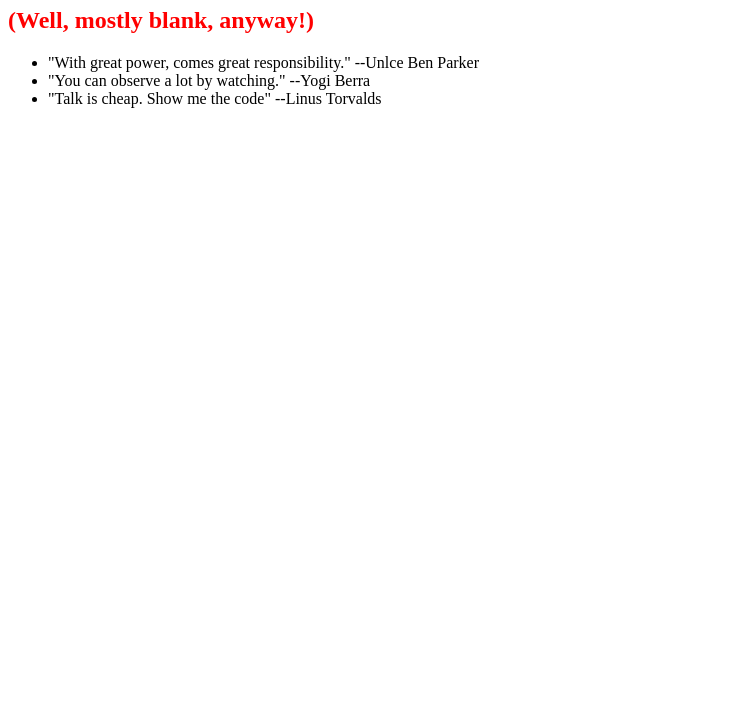
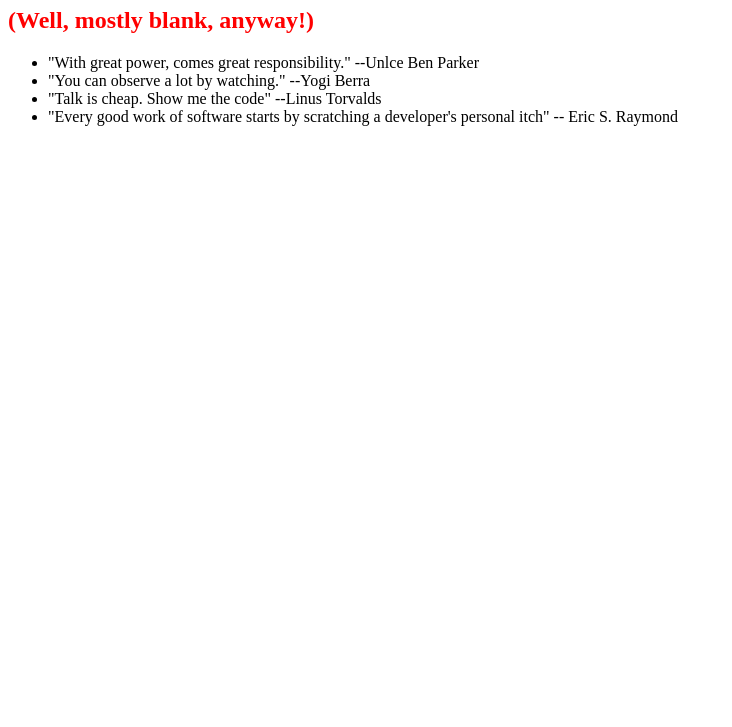
Before and after one commit to tballard001/0main_openSAP_repo, a plain HTML site: page index.html in a window 1280 px wide. Shown: the part 73-800 px from the top of the page, without its empty margins (0-732 px from the left). Drawn offline with Linux system fonts and the light colour scheme.

Commit message:
added Eric Raymond quote

```diff
--- a/index.html
+++ b/index.html
@@ -12,6 +12,7 @@
 			<li>"With great power, comes great responsibility." --Unlce Ben Parker</li>
 			<li>"You can observe a lot by watching." --Yogi Berra</li>
 			<li>"Talk is cheap. Show me the code" --Linus Torvalds</li>
+			<li>"Every good work of software starts by scratching a developer's personal itch" -- Eric S. Raymond</li>
 		</ul>
 	</body>
 </html>
```
